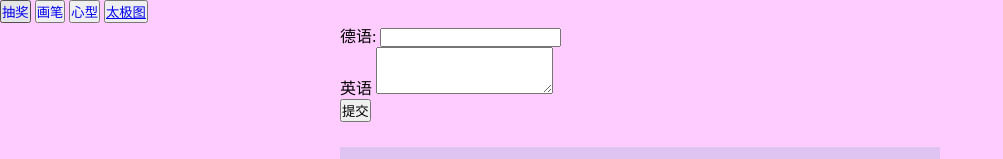
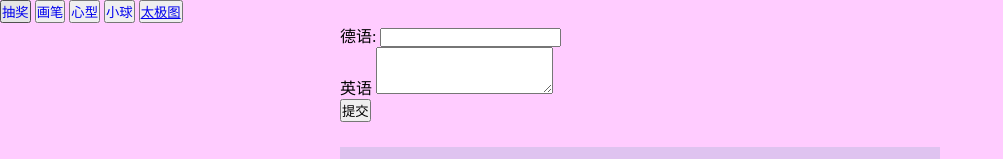
Before and after one commit to iampengjun/iampengjun.github.io, a plain HTML site: page index.html in a window 1280 px wide. Shown: the top 159 px of the page, without its empty margins (0-1003 px from the left). Drawn offline with Linux system fonts and the light colour scheme.

Commit message:
Update index.html

```diff
--- a/index.html
+++ b/index.html
@@ -13,7 +13,7 @@
       body {
         background: rgba(255, 0, 255, 0.2);
       }
-      #lottery,#paintbrush,#heart {text-decoration: none;}
+      #lottery,#paintbrush,#heart,#ball {text-decoration: none;}
       .container {
         width: 600px;
         margin: 0 auto;
@@ -50,6 +50,7 @@
     <button><a href="lottery.html" id="lottery">抽奖</a></button>
     <button><a href="paintbrush.html" id="paintbrush">画笔</a></button>
     <button><a href="heart.html" id="heart">心型</a></button>
+    <button><a href="ball.html" id="ball">小球</a></button>
     <button><a href="yin-yang.py" id="yin-yang">太极图</a></button>
     <div class="container">
       <div class="form-group">
```
